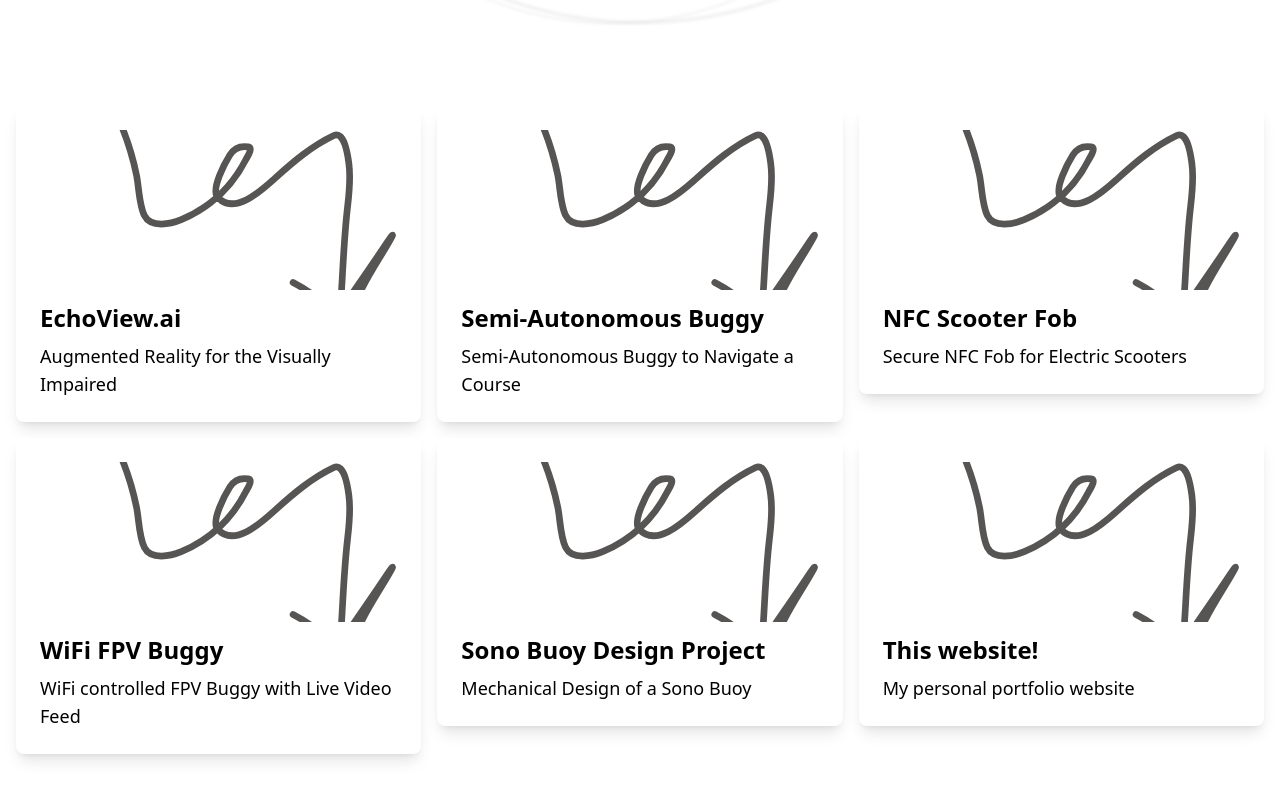
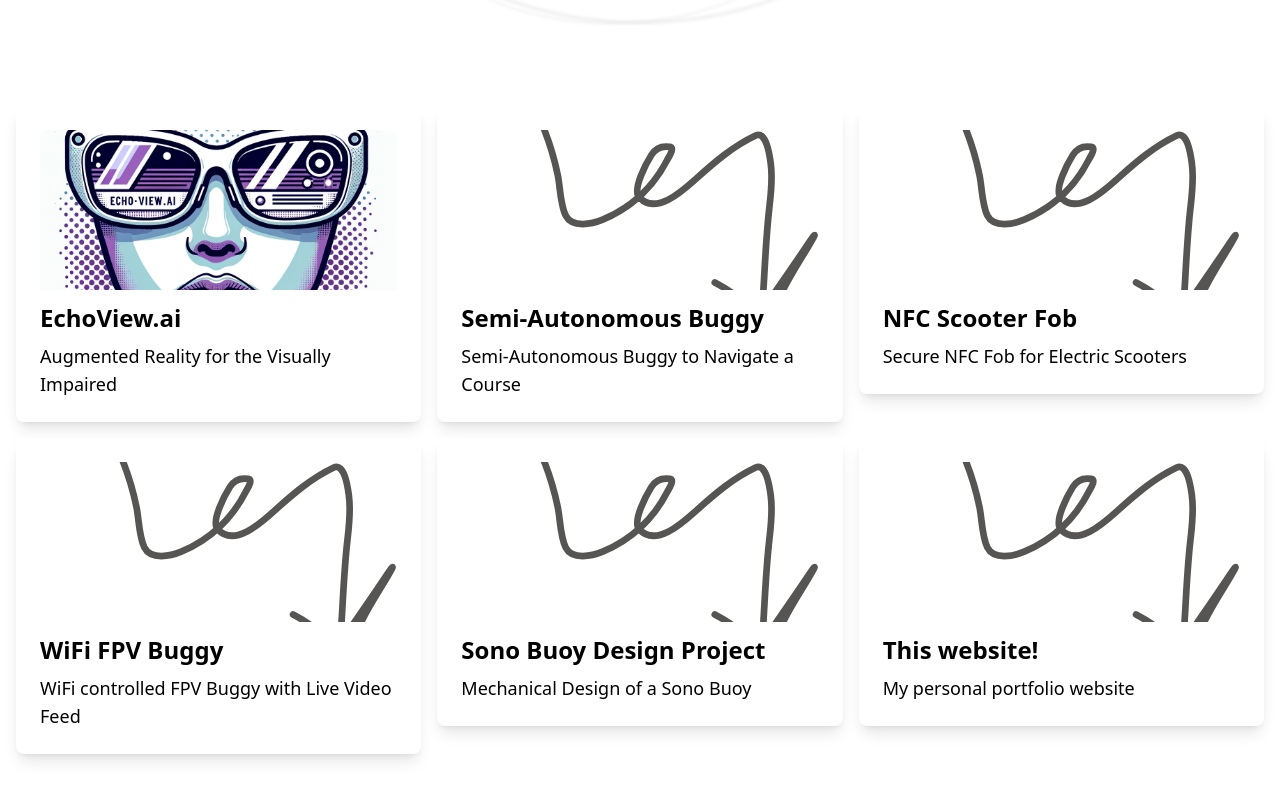
Before and after one commit to nckhrdy/Portfolio-Site, a Next.js app in the folder my-portfolio/: page / in a window 1280 px wide. Shown: the part 1574-2374 px from the top of the page. Built offline with nearby package versions, Linux system fonts and the light colour scheme.

Commit message:
photo upload

```diff
--- a/my-portfolio/src/components/Projects.tsx
+++ b/my-portfolio/src/components/Projects.tsx
@@ -8,7 +8,7 @@
       href: '/project1',
       title: 'EchoView.ai',
       description: 'Augmented Reality for the Visually Impaired',
-      imageUrl: '/assets/Vector2.svg',
+      imageUrl: '/assets/Echo.png',
     },
     {
       href: '/project2',
```
Also changed, not shown: my-portfolio/public/assets/Echo.png (added).
